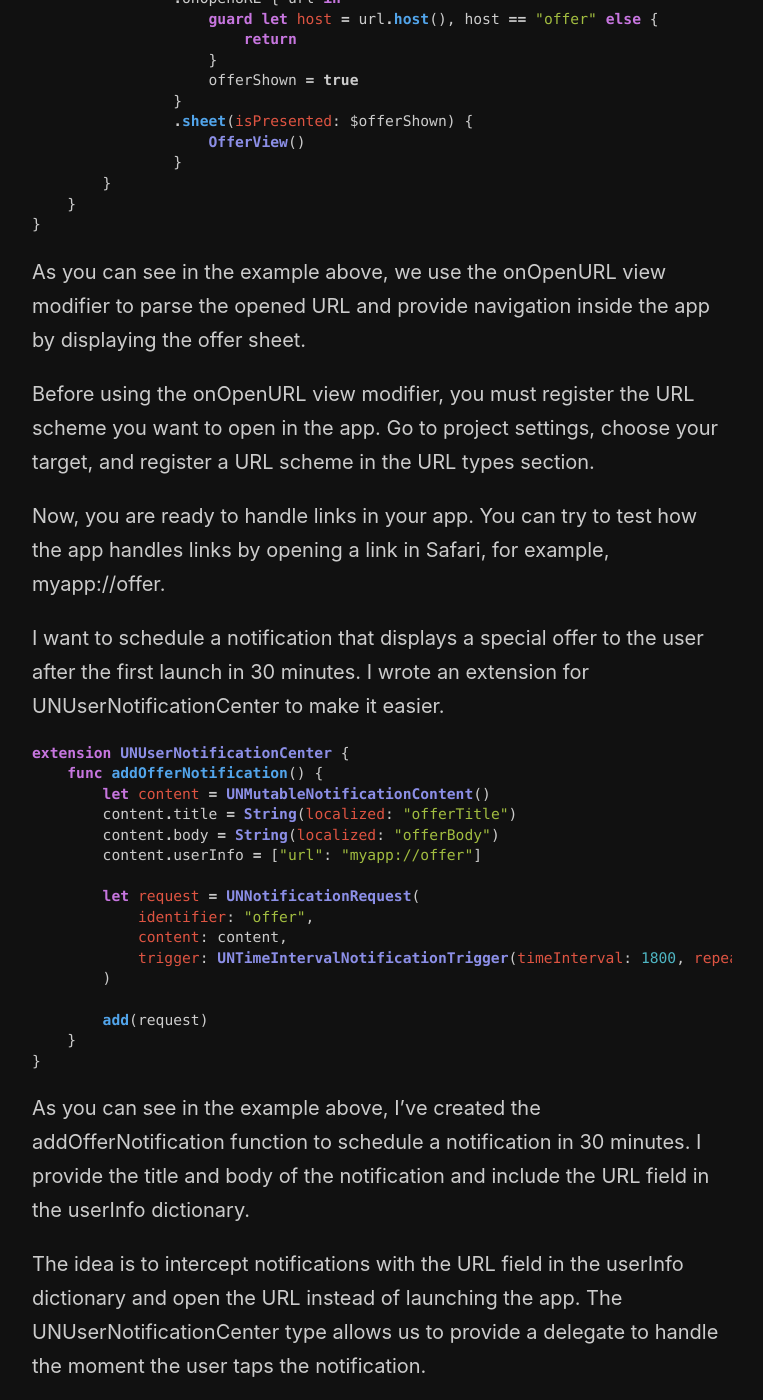
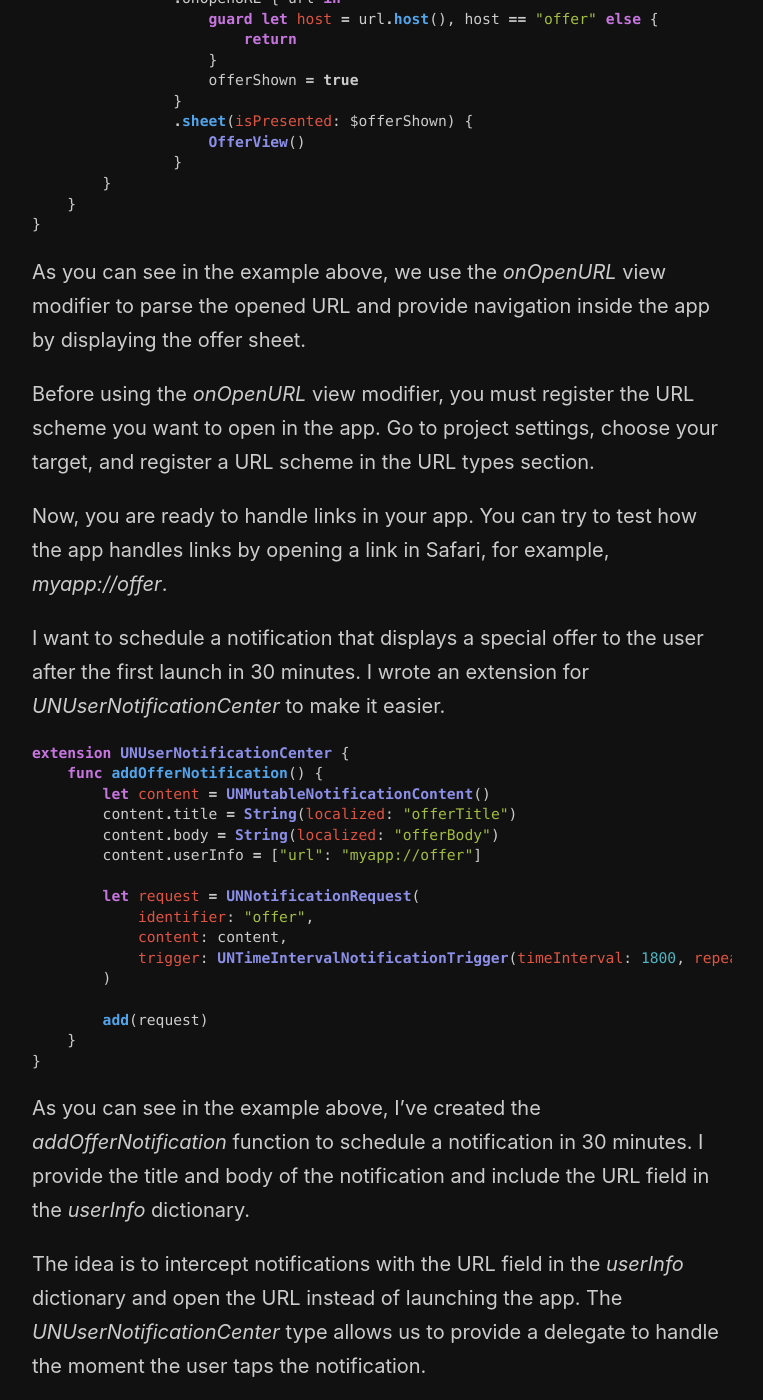
Before and after one commit to mecid/mecid.github.io, a Jekyll site: the page built from _posts/2024-04-09-deep-linking-for-local-notifications-in-swiftui.md, in a window 1280 px wide and 1400 px high, scrolled down 709 px. Shown: the whole window, without its empty margins (258-1021 px from the left). Built offline with Jekyll 4.4.1, drawn with Linux system fonts in a browser that asks for light colours; some of the changed text lies outside the part shown.

Commit message:
deep linking post formatted

````diff
--- a/_posts/2024-04-09-deep-linking-for-local-notifications-in-swiftui.md
+++ b/_posts/2024-04-09-deep-linking-for-local-notifications-in-swiftui.md
@@ -5,7 +5,7 @@
 
 Notifications are crucial for keeping users engaged with your app. Almost all of my apps provide notifications that not only launch the app but also navigate to different parts of my apps. Today, I want to share how I build deep links for local notifications in my apps.
 
-SwiftUI introduced the onOpenURL view modifier to handle universal links in our apps. Here is a quick example showing how to use the onOpenURL view modifier.
+SwiftUI introduced the *onOpenURL* view modifier to handle universal links in our apps. Here is a quick example showing how to use the *onOpenURL* view modifier.
 
 ```swift
 @main
@@ -29,13 +29,13 @@
 }
 ```
 
-As you can see in the example above, we use the onOpenURL view modifier to parse the opened URL and provide navigation inside the app by displaying the offer sheet.
+As you can see in the example above, we use the *onOpenURL* view modifier to parse the opened URL and provide navigation inside the app by displaying the offer sheet.
 
-Before using the onOpenURL view modifier, you must register the URL scheme you want to open in the app. Go to project settings, choose your target, and register a URL scheme in the URL types section.
+Before using the *onOpenURL* view modifier, you must register the URL scheme you want to open in the app. Go to project settings, choose your target, and register a URL scheme in the URL types section.
 
-Now, you are ready to handle links in your app. You can try to test how the app handles links by opening a link in Safari, for example, myapp://offer.
+Now, you are ready to handle links in your app. You can try to test how the app handles links by opening a link in Safari, for example, *myapp://offer*.
 
-I want to schedule a notification that displays a special offer to the user after the first launch in 30 minutes. I wrote an extension for UNUserNotificationCenter to make it easier.
+I want to schedule a notification that displays a special offer to the user after the first launch in 30 minutes. I wrote an extension for *UNUserNotificationCenter* to make it easier.
 
 ```swift
 extension UNUserNotificationCenter {
@@ -56,11 +56,11 @@
 }
 ```
 
-As you can see in the example above, I've created the addOfferNotification function to schedule a notification in 30 minutes. I provide the title and body of the notification and include the URL field in the userInfo dictionary.
+As you can see in the example above, I've created the *addOfferNotification* function to schedule a notification in 30 minutes. I provide the title and body of the notification and include the URL field in the *userInfo* dictionary.
 
-The idea is to intercept notifications with the URL field in the userInfo dictionary and open the URL instead of launching the app. The UNUserNotificationCenter type allows us to provide a delegate to handle the moment the user taps the notification.
+The idea is to intercept notifications with the URL field in the *userInfo* dictionary and open the URL instead of launching the app. The *UNUserNotificationCenter* type allows us to provide a delegate to handle the moment the user taps the notification.
 
-The only place where you should set the delegate for the UNUserNotificationCenter type is the AppDelegate's willFinishLaunchingWithOptions method. So, we need to define AppDelegate for our SwiftUI app. Fortunately, it is possible.
+The only place where you should set the delegate for the *UNUserNotificationCenter* type is the *AppDelegate*'s *willFinishLaunchingWithOptions* method. So, we need to define *AppDelegate* for our SwiftUI app. Fortunately, it is possible.
 
 ```swift
 final class AppDelegate: NSObject, UIApplicationDelegate {
@@ -81,9 +81,9 @@
 }
 ```
 
-As you can see, we define the AppDelegate type conforming to the UIApplicationDelegate protocol. We also conform to the UNUserNotificationCenterDelegate protocol and implement the didReceive function. Our app will call this function whenever the user taps a notification while the app is in the background.
+As you can see, we define the *AppDelegate* type conforming to the *UIApplicationDelegate* protocol. We also conform to the *UNUserNotificationCenterDelegate* protocol and implement the *didReceive* function. Our app will call this function whenever the user taps a notification while the app is in the background.
 
-It is the best place to verify whenever our notification contains the URL to launch and open the URL using a shared instance of the UIApplication type. We can ignore other notifications that don't include the URL field.
+It is the best place to verify whenever our notification contains the URL to launch and open the URL using a shared instance of the *UIApplication* type. We can ignore other notifications that don't include the URL field.
 
 ```swift
 @main
@@ -120,4 +120,4 @@
 }
 ```
 
-In the example above, we use the UIApplicationDelegateAdaptor property wrapper to define an AppDelegate for the SwiftUI app. We also observe the scene phase to schedule the offer notification after the first launch.
+In the example above, we use the *UIApplicationDelegateAdaptor* property wrapper to define an *AppDelegate* for the SwiftUI app. We also observe the scene phase to schedule the offer notification after the first launch.
````
